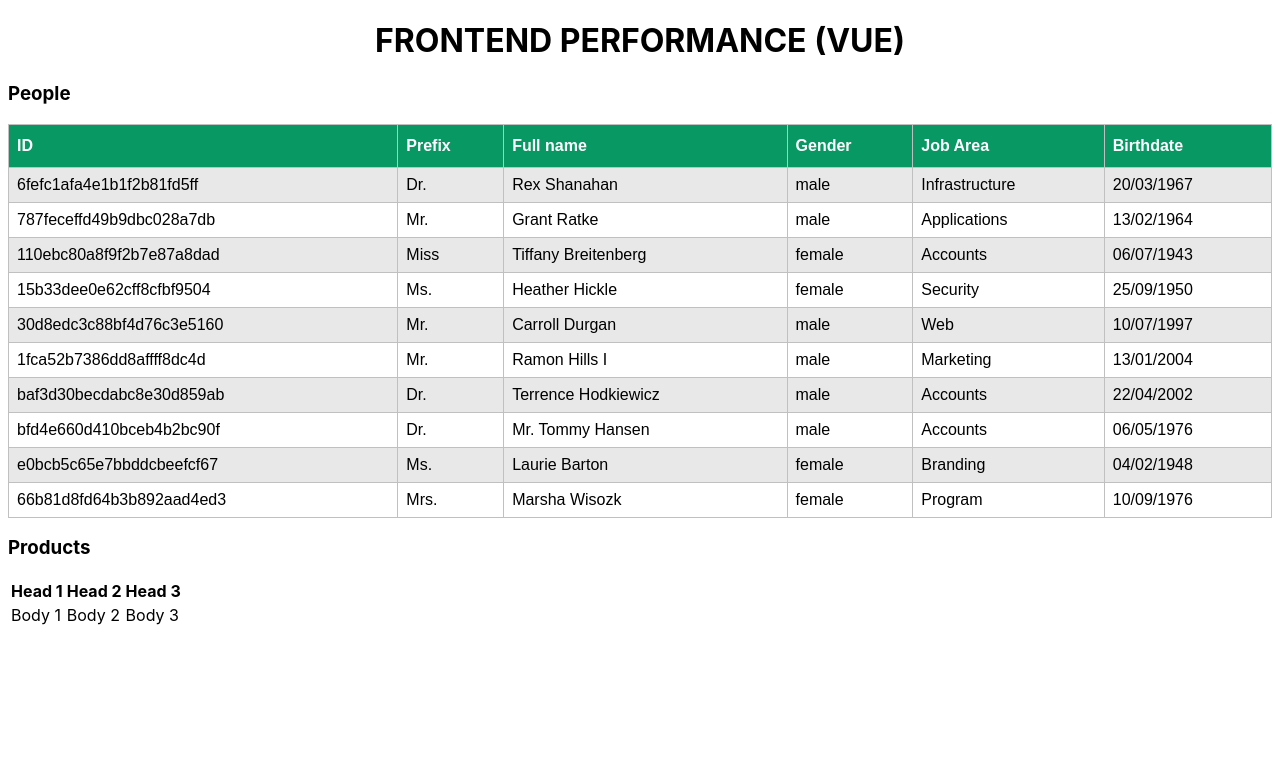
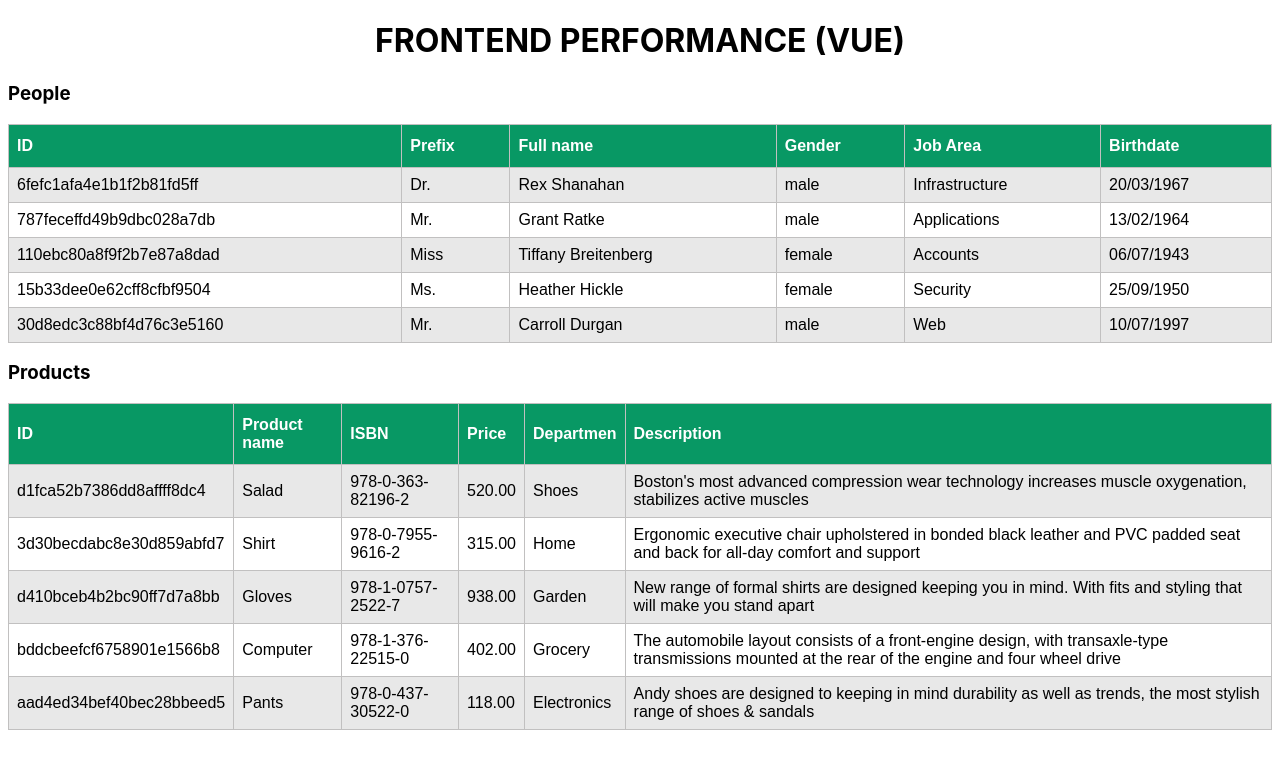
Before and after one commit to hkalife/frontend-performance-vue, a Vue app: page / in a window 1280 px wide. Shown: the top 768 px of the page. Built offline with nearby package versions, Linux system fonts and the light colour scheme.

Commit message:
chore: add second table

```diff
--- a/src/App.vue
+++ b/src/App.vue
@@ -2,7 +2,7 @@
 import PeopleList from './components/PeopleList.vue';
 import ProductList from './components/ProductList.vue';
 
-const numberOfRowsToRender = 10;
+const numberOfRowsToRender = 5;
 </script>
 
 <template>
--- a/src/components/PeopleList.vue
+++ b/src/components/PeopleList.vue
@@ -36,7 +36,7 @@ const mockPeopleData = (): {
 <template>
   <div>
     <h3>People</h3>
-    <table id="people-table" align="center">
+    <table id="shared-table" align="center">
       <tr>
         <th>ID</th>
         <th>Prefix</th>
@@ -56,28 +56,3 @@ const mockPeopleData = (): {
     </table>
   </div>
 </template>
-
-<style scoped>
-#people-table {
-  font-family: Arial, Helvetica, sans-serif;
-  border-collapse: collapse;
-  width: 100%;
-}
-
-#people-table td, #people-table th {
-  border: 1px solid #c1c0c0;
-  padding: 8px;
-}
-
-#people-table tr:nth-child(even){background-color: #e8e8e8;}
-
-#people-table tr:hover {background-color: #ffffff;}
-
-#people-table th {
-  padding-top: 12px;
-  padding-bottom: 12px;
-  text-align: left;
-  background-color: #089864;
-  color: white;
-}
-</style>
--- a/src/components/ProductList.vue
+++ b/src/components/ProductList.vue
@@ -1,23 +1,56 @@
 <script setup lang="ts">
+import { defineProps } from 'vue';
+import { faker } from '@faker-js/faker';
+
+const props = defineProps<{
+  numberOfRowsToRender: number;
+}>();
+
+const mockProductData = (): {
+  id: string
+  productName: string
+  isbn: string
+  price: string
+  department: string
+  description: string
+}[] => {
+  const dataArray = []
+
+  for (let i = 0; i < props.numberOfRowsToRender; i++) {
+    dataArray.push({
+      id: faker.database.mongodbObjectId(),
+      productName: faker.commerce.product(),
+      isbn: faker.commerce.isbn(),
+      price: faker.commerce.price(),
+      department: faker.commerce.department(),
+      description: faker.commerce.productDescription()
+    })
+  }
+
+  return dataArray
+}
 </script>
 
 <template>
   <div>
     <h3>Products</h3>
-    <table>
+    <table id="shared-table" align="center">
       <tr>
-        <th>Head 1</th>
-        <th>Head 2</th>
-        <th>Head 3</th>
+        <th>ID</th>
+        <th>Product name</th>
+        <th>ISBN</th>
+        <th>Price</th>
+        <th>Departmen</th>
+        <th>Description</th>
       </tr>
-      <tr>
-        <td>Body 1</td>
-        <td>Body 2</td>
-        <td>Body 3</td>
+      <tr v-for="product in mockProductData()" :key="product.id">
+        <td>{{ product.id }}</td>
+        <td>{{ product.productName }}</td>
+        <td>{{ product.isbn }}</td>
+        <td>{{ product.price }}</td>
+        <td>{{ product.department }}</td>
+        <td>{{ product.description }}</td>
       </tr>
     </table>
   </div>
 </template>
-
-<style scoped>
-</style>
--- a/src/style.css
+++ b/src/style.css
@@ -1,3 +1,26 @@
 :root {
   font-family: Inter, system-ui, Avenir, Helvetica, Arial, sans-serif;
 }
+
+#shared-table {
+  font-family: Arial, Helvetica, sans-serif;
+  border-collapse: collapse;
+  width: 100%;
+}
+
+#shared-table td, #shared-table th {
+  border: 1px solid #c1c0c0;
+  padding: 8px;
+}
+
+#shared-table tr:nth-child(even){background-color: #e8e8e8;}
+
+#shared-table tr:hover {background-color: #ffffff;}
+
+#shared-table th {
+  padding-top: 12px;
+  padding-bottom: 12px;
+  text-align: left;
+  background-color: #089864;
+  color: white;
+}
```
